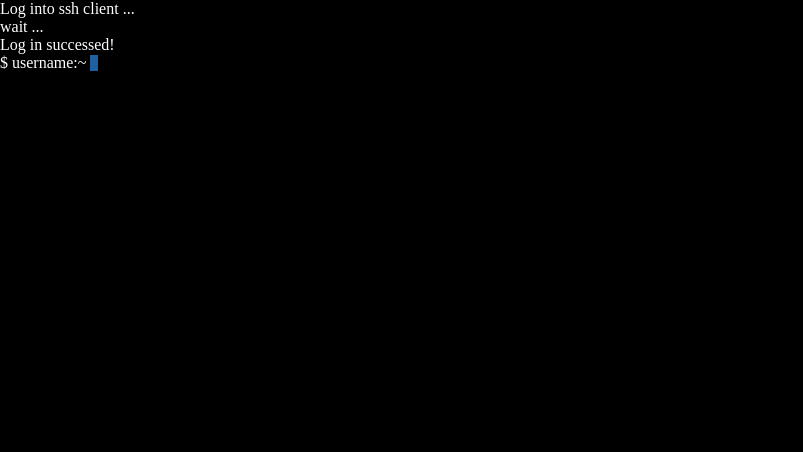
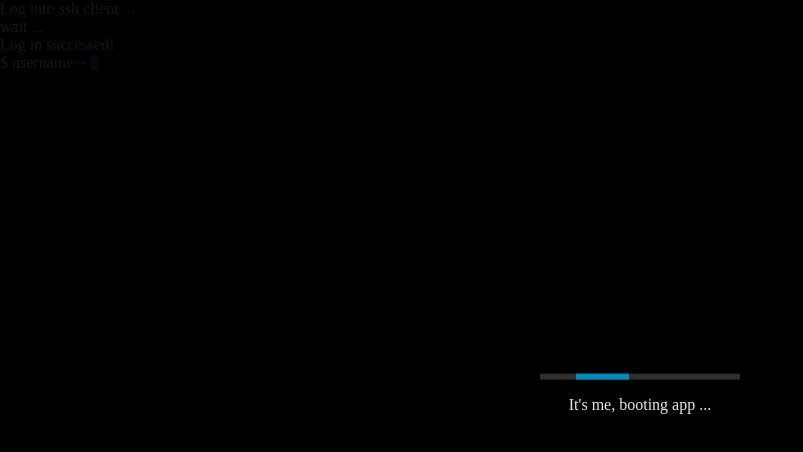
Before and after one commit to eiji03aero/thp, a React app: page / in a window 1280 px wide. Shown: the top 452 px of the page, without its empty margins (0-803 px from the left). Built offline with nearby package versions, Linux system fonts and the light colour scheme.

Commit message:
imp opening animation

```diff
--- a/client/GlobalStyle.js
+++ b/client/GlobalStyle.js
@@ -1,4 +1,5 @@
 import { createGlobalStyle } from "styled-components";
+import { colors } from "./utils/colors.js";
 
 export const GlobalStyle = createGlobalStyle`
   html, body {
@@ -15,5 +16,6 @@ export const GlobalStyle = createGlobalStyle`
   #app-root {
     width: 100%;
     height: 100%;
+    background-color: ${colors.black};
   }
 `;
--- a/client/components/Terminal.js
+++ b/client/components/Terminal.js
@@ -3,6 +3,7 @@ import _ from "lodash";
 
 import { HiddenTextArea } from "./HiddenTextArea.js";
 import { Term, PromptInput, TextLine } from "../presentationals/Terminal";
+import { LoadingPanel } from "./Terminal/LoadingPanel.js";
 
 export class Terminal extends React.Component {
   constructor (props) {
@@ -33,6 +34,7 @@ export class Terminal extends React.Component {
 
   render () {
     const {
+      isBooting,
       currentMessage, cursorPosition, messages, prompt,
       onTypeIntoPrompt
     } = this.props;
@@ -68,6 +70,8 @@ export class Terminal extends React.Component {
           onKeyPress={this.handleKeyPress}
           onKeyUp={this.handleKeyUp}
         />
+
+        <LoadingPanel show={isBooting}/>
       </Term>
     );
   }
--- /dev/null
+++ b/client/components/Terminal/LoadingPanel.js
@@ -0,0 +1,66 @@
+import React from 'react';
+import styled, { keyframes } from "styled-components";
+import { colors } from "../../utils/colors.js";
+
+import { HorizontalLoadingIndicator } from "../../presentationals/HorizontalLoadingIndicator.js";
+
+const LoadingContainer = styled.div`
+  display: flex;
+  justify-content: center;
+  align-items: center;
+  position: fixed;
+  top: 0;
+  bottom: 0;
+  left: 0;
+  right: 0;
+  background-color: ${colors.pureBlack};
+
+  transition: opacity .5s ease-in-out, transform .5s ease-in-out;
+  opacity: 1;
+  transform: translateY(0px);
+
+  &.fade-down {
+    opacity: 0;
+    transform: translateY(20px);
+  }
+
+  &.is-removed {
+    display: none;
+  }
+`;
+
+const LoadingBox = styled.div`
+  display: flex;
+  flex-direction: column;
+  justify-content: center;
+  align-items: center;
+  width: 200px;
+  height: 200px;
+`;
+
+export class LoadingPanel extends React.Component {
+  constructor (props) {
+    super(props);
+    this.container = React.createRef();
+  }
+
+  componentDidUpdate (prevProps, prevState, snapshot) {
+    if (this.props.show === false) {
+      this.container.current.classList.add('fade-down');
+      setTimeout(() => this.container.current.classList.add('is-removed'), 500);
+    }
+  }
+
+  render () {
+    const { show } = this.props;
+
+    return (
+      <LoadingContainer ref={this.container}>
+        <LoadingBox>
+          <HorizontalLoadingIndicator/>
+          <p>It's me, booting app ...</p>
+        </LoadingBox>
+      </LoadingContainer>
+    );
+  }
+}
--- a/client/containers/TerminalContainer.js
+++ b/client/containers/TerminalContainer.js
@@ -3,7 +3,8 @@ import { connect } from "react-redux";
 import { Terminal } from "../components/Terminal.js";
 import * as actions from "../modules/Terminal.js";
 
-const mapStateToProps = ({ terminal }) => ({
+const mapStateToProps = ({ terminal, system }) => ({
+  isBooting: system.isBooting,
   currentMessage: terminal.currentMessage,
   cursorPosition: terminal.cursorPosition,
   messages: terminal.messages,
--- a/client/index.js
+++ b/client/index.js
@@ -3,10 +3,13 @@ import ReactDOM from 'react-dom';
 import { Provider } from "react-redux";
 
 import { App } from "./App.js";
+import * as actions from './modules/System.js';
 
 import { createStore } from "./store";
 
 const store = createStore();
+store.dispatch(actions.onBeginBootApp());
+setTimeout(() => store.dispatch(actions.onCompleteBootApp()), 5000);
 
 ReactDOM.render(
   <Provider store={store}>
--- /dev/null
+++ b/client/modules/System.js
@@ -0,0 +1,32 @@
+/* -------------------- Constants -------------------- */
+const BEGIN_BOOT_APP = 'BEGIN_BOOT_APP';
+const COMPLETE_BOOT_APP = 'COMPLETE_BOOT_APP';
+
+/* -------------------- Actions -------------------- */
+export const onBeginBootApp = () => ({
+  type: BEGIN_BOOT_APP
+});
+
+export const onCompleteBootApp = () => ({
+  type: COMPLETE_BOOT_APP
+});
+
+/* -------------------- Initial state -------------------- */
+const initialState = {
+  isBooting: false,
+};
+
+/* -------------------- Reducers -------------------- */
+
+export const systemReducer = (state = initialState, action) => {
+  switch (action.type) {
+    case BEGIN_BOOT_APP:
+      return { ...state, isBooting: true };
+
+    case COMPLETE_BOOT_APP:
+      return { ...state, isBooting: false };
+
+    default:
+      return state;
+  }
+};
--- a/client/modules/index.js
+++ b/client/modules/index.js
@@ -1,6 +1,8 @@
 import { combineReducers } from "redux";
 import { terminalReducer } from './Terminal.js';
+import { systemReducer } from "./System.js";
 
 export const rootReducer = combineReducers({
-  terminal: terminalReducer
+  terminal: terminalReducer,
+  system: systemReducer,
 });
--- /dev/null
+++ b/client/presentationals/HorizontalLoadingIndicator.js
@@ -0,0 +1,59 @@
+import React from 'react';
+import styled, { keyframes } from 'styled-components';
+
+import { colors } from "../utils/colors.js";
+
+const doubleBullet = keyframes`
+  0% {
+    right: 100%;
+    width: 0;
+  }
+  35% {
+    right: 0;
+    width: 60%;
+  }
+  59% {
+    right: 0;
+    width: 0;
+  }
+  60% {
+    right: 100%;
+    width: 0;
+  }
+  75% {
+    right: 0;
+    width: 60%;
+  }
+  90% {
+    right: 0;
+    width: 0;
+  }
+  100% {
+    right: 0;
+    width: 0;
+  }
+`;
+
+const Indicator = styled.div`
+  position: relative;
+  width: 200px;
+  height: .4rem;
+  background-color: ${colors.black};
+
+  .ping-pong {
+    position: absolute;
+    height: 100%;
+    background-color: ${colors.primaryBlue};
+    animation: ${doubleBullet} 3s linear infinite;
+  }
+`;
+
+export const HorizontalLoadingIndicator = ({
+  size
+}) => {
+  return (
+    <Indicator>
+      <div className="ping-pong"></div>
+    </Indicator>
+  );
+};
--- a/client/utils/colors.js
+++ b/client/utils/colors.js
@@ -1,4 +1,8 @@
 export const colors = {
+  primaryBlue: '#0096ce',
+  white: '#fcfcfc',
+  pureBlack: '#000000',
+  black: '#333333',
+
   cursorBlue: '#2060a0',
-  white: '#fcfcfc',
 };
```
